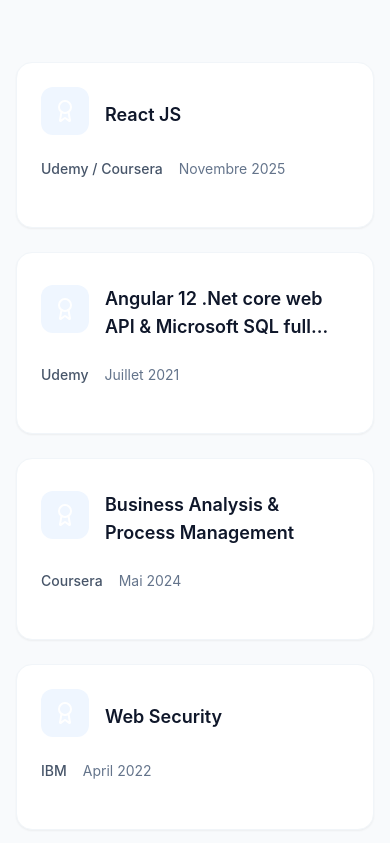
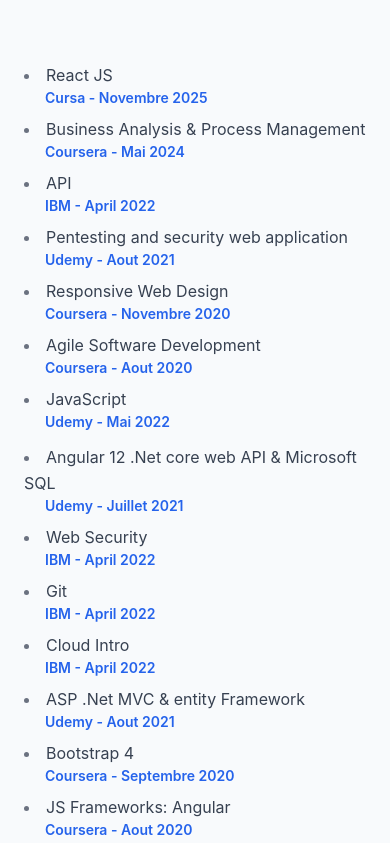
Before and after one commit to benamarfaiez/portfolio, a React (Vite) app: page / in a window 390 px wide. Shown: the part 6761-7604 px from the top of the page. Built offline with nearby package versions, Linux system fonts and the light colour scheme.

Commit message:
Mise à jour de la partie certification

```diff
--- a/src/components/Certifications.tsx
+++ b/src/components/Certifications.tsx
@@ -1,63 +1,47 @@
-import { ExternalLink, Award } from 'lucide-react';
 import { certifications } from '../data/certifications';
-import { motion } from 'framer-motion';
 
 export default function Certifications() {
+    const leftColumn = certifications.filter(c => c.column === 'left');
+    const rightColumn = certifications.filter(c => c.column === 'right');
+
     return (
         <section id="certifications" className="py-20 bg-slate-50 dark:bg-slate-900/50">
-            <div className="max-w-7xl mx-auto px-4 sm:px-6 lg:px-8">
-                <motion.div
-                    initial={{ opacity: 0, y: 20 }}
-                    whileInView={{ opacity: 1, y: 0 }}
-                    viewport={{ once: true }}
-                    transition={{ duration: 0.5 }}
-                    className="mb-16 text-center"
-                >
-                    <h2 className="text-3xl md:text-4xl font-bold mb-4">Certifications</h2>
-                    <div className="w-20 h-1.5 bg-blue-600 mx-auto rounded-full" />
-                </motion.div>
+            <div className="max-w-5xl mx-auto px-6 sm:px-8">
 
-                {/* Certifications Grid */}
-                <div className="grid grid-cols-1 sm:grid-cols-2 lg:grid-cols-3 xl:grid-cols-4 gap-6">
-                    {certifications.map((cert, index) => (
-                        <a
-                            key={index}
-                            href={cert.credentialUrl}
-                            target="_blank"
-                            rel="noopener noreferrer"
-                            className="bg-white dark:bg-slate-800 rounded-2xl p-6 shadow-sm hover:shadow-md transition-all border border-slate-100 dark:border-slate-700 group"
-                            aria-label={`Voir la certification ${cert.title} de ${cert.issuer}`}
-                        >
-                            {/* External Link Icon */}
-                            <div className="absolute top-4 right-4 opacity-0 group-hover:opacity-100 transition-opacity duration-300">
-                                <ExternalLink className="w-5 h-5 text-blue-600 dark:text-blue-400" />
-                            </div>
+                <div className="mb-16 text-center" style={{ opacity: 1, transform: 'none' }}>
+                    <h2 className="text-3xl md:text-4xl font-bold mb-4">
+                        Certifications
+                    </h2>
+                    <div className="w-20 h-1.5 bg-blue-600 mx-auto rounded-full"></div>
+                </div>
 
-                            {/* Certification Info */}
-                            <div className="space-y-2 flex items-center gap-4 mb-6">
-                                <div className="p-3 bg-blue-50 dark:bg-blue-900/30 rounded-xl group-hover:bg-blue-100 dark:group-hover:bg-blue-900/50 transition-colors">
-                                    <Award className="w-6 h-6 text-white" />
-                                </div>
-                                <h3 className="text-lg font-semibold text-slate-900 dark:text-slate-100 line-clamp-2 group-hover:text-blue-600 dark:group-hover:text-blue-400 transition-colors">
-                                    {cert.title}
-                                </h3>
-                            </div>
-                            <div className="flex items-center gap-4 mb-6">
-                                <div className="flex items-center justify-between text-sm">
-                                    <span className="text-slate-600 dark:text-slate-400 font-medium">
-                                        {cert.issuer}
-                                    </span>
-                                </div>
+                {/* Grid 2 Colonnes */}
+                <div className="grid grid-cols-1 md:grid-cols-2 gap-x-12 gap-y-2">
 
-                                <div className="flex items-center text-sm text-slate-500 dark:text-slate-500">
-                                    <span>{cert.date}</span>
-                                </div>
-                            </div>
+                    {/* Colonne Gauche */}
+                    <ul className="space-y-2 list-disc list-inside marker:text-gray-500">
+                        {leftColumn.map((cert) => (
+                            <li key={cert.id} className="text-gray-700 dark:text-gray-300 text-base leading-relaxed">
+                                <a href={cert.credentialUrl} target="_blank" rel="noopener noreferrer" className="hover:underline">{cert.title}</a>
+                                <p className="mb-1 text-sm font-semibold text-blue-600 dark:text-blue-400" style={{ marginLeft: '21px' }}>
+                                    {cert.issuer} - {cert.date}
+                                </p>
+                            </li>
+                        ))}
+                    </ul>
 
-                            {/* Hover Border Effect */}
-                            <div className="absolute inset-0 rounded-xl bg-gradient-to-r from-blue-500 to-cyan-500 opacity-0 group-hover:opacity-10 transition-opacity duration-300 pointer-events-none" />
-                        </a>
-                    ))}
+                    {/* Colonne Droite */}
+                    <ul className="space-y-2 list-disc list-inside marker:text-gray-500">
+                        {rightColumn.map((cert) => (
+                            <li key={cert.id} className="text-gray-700 dark:text-gray-300 text-base leading-relaxed">
+                                <a href={cert.credentialUrl} target="_blank" rel="noopener noreferrer" className="hover:underline">{cert.title}</a>
+                                <p className="mb-1 text-sm font-semibold text-blue-600 dark:text-blue-400" style={{ marginLeft: '21px' }}>
+                                    {cert.issuer} - {cert.date}
+                                </p>
+                            </li>
+                        ))}
+                    </ul>
+
                 </div>
             </div>
         </section>
--- a/src/components/Layout.tsx
+++ b/src/components/Layout.tsx
@@ -105,14 +105,6 @@
                                 © {new Date().getFullYear()} Faiez BEN AMAR. All rights reserved.
                             </p>
                         </div>
-                        <div className="flex space-x-6">
-                            <a href={personalInfo.linkedin} target="_blank" rel="noopener noreferrer" className="text-slate-400 hover:text-blue-600 transition-colors">
-                                <Linkedin size={20} />
-                            </a>
-                            <a href={`mailto:${personalInfo.email}`} className="text-slate-400 hover:text-blue-600 transition-colors">
-                                <Mail size={20} />
-                            </a>
-                        </div>
                     </div>
                 </div>
             </footer>
--- a/src/data/certifications.ts
+++ b/src/data/certifications.ts
@@ -1,93 +1,123 @@
 export interface Certification {
+    id: number;
     title: string;
     issuer: string;
     date: string;
     credentialUrl: string;
+    column: 'left' | 'right';
 }
 
 export const certifications: Certification[] = [
     {
+        id: 1,
         title: "React JS",
-        issuer: "Udemy / Coursera",
+        issuer: "Cursa",
         date: "Novembre 2025",
         credentialUrl: "https://cursa.app/fr/mon-certificat/cert4a927c59cfdf8be3109a23855c9e1896",
+        column: 'left',
     },
     {
-        title: "Angular 12 .Net core web API & Microsoft SQL full stack app",
+        id: 2,
+        title: "Angular 12 .Net core web API & Microsoft SQL",
         issuer: "Udemy",
         date: "Juillet 2021",
         credentialUrl: "https://udemy-certificate.s3.amazonaws.com/image/UC-a681e4dd-6815-479e-beb3-ba97ba7e9cab.jpg",
+        column: 'right',
     },
     {
+        id: 3,
         title: "Business Analysis & Process Management",
         issuer: "Coursera",
         date: "Mai 2024",
-        credentialUrl: "https://www.coursera.org/account/accomplishments/verify/9HDYARW3FGMV"
+        credentialUrl: "https://www.coursera.org/account/accomplishments/verify/9HDYARW3FGMV",
+        column: 'left',
     },
     {
+        id: 4,
         title: "Web Security",
         issuer: "IBM",
         date: "April 2022",
-        credentialUrl: "https://www.credly.com/badges/d19ee835-15fa-4ff4-8f8e-8a6bcaeaa8fc"
+        credentialUrl: "https://www.credly.com/badges/d19ee835-15fa-4ff4-8f8e-8a6bcaeaa8fc",
+        column: 'right',
     },
     {
+        id: 5,
         title: "API",
         issuer: "IBM",
         date: "April 2022",
-        credentialUrl: "https://www.credly.com/badges/ade52373-6610-4525-9160-66e4c5334647"
+        credentialUrl: "https://www.credly.com/badges/ade52373-6610-4525-9160-66e4c5334647",
+        column: 'left',
     },
     {
+        id: 6,
         title: "Git",
         issuer: "IBM",
         date: "April 2022",
-        credentialUrl: "https://www.credly.com/badges/181fcbcb-d270-4bbb-bd08-907cf7c06f67"
+        credentialUrl: "https://www.credly.com/badges/181fcbcb-d270-4bbb-bd08-907cf7c06f67",
+        column: 'right',
     },
     {
+        id: 7,
         title: "Cloud Intro",
         issuer: "IBM",
         date: "April 2022",
-        credentialUrl: "https://www.credly.com/badges/badfb93e-6402-4ca0-9e33-b7e0e39046f2"
+        credentialUrl: "https://www.credly.com/badges/badfb93e-6402-4ca0-9e33-b7e0e39046f2",
+        column: 'right',
     },
     {
+        id: 8,
         title: "Pentesting and security web application",
         issuer: "Udemy",
         date: "Aout 2021",
-        credentialUrl: "https://www.udemy.com/certificate/UC-28a41f64-5dd2-41e2-8e0d-1aaf0db4b36c/"
+        credentialUrl: "https://www.udemy.com/certificate/UC-28a41f64-5dd2-41e2-8e0d-1aaf0db4b36c/",
+        column: 'left',
     },
     {
+        id: 9,
         title: "ASP .Net MVC & entity Framework",
         issuer: "Udemy",
         date: "Aout 2021",
-        credentialUrl: "https://udemy-certificate.s3.amazonaws.com/image/UC-c709bdb1-0503-4c45-b69b-3164a3b35051.jpg"
+        credentialUrl: "https://udemy-certificate.s3.amazonaws.com/image/UC-c709bdb1-0503-4c45-b69b-3164a3b35051.jpg",
+        column: 'right',
     },
     {
+        id: 10,
         title: "Responsive Web Design",
         issuer: "Coursera",
         date: "Novembre 2020",
-        credentialUrl: "https://www.coursera.org/account/accomplishments/verify/XKFZA7UUFCYH"
+        credentialUrl: "https://www.coursera.org/account/accomplishments/verify/XKFZA7UUFCYH",
+        column: 'left',
     },
     {
-        title: "Front-End Web UI Frameworks and Tools: Bootstrap 4",
+        id: 11,
+        title: "Bootstrap 4",
         issuer: "Coursera",
         date: "Septembre 2020",
-        credentialUrl: "https://www.coursera.org/account/accomplishments/verify/R4GMJYYE3VMG"
+        credentialUrl: "https://www.coursera.org/account/accomplishments/verify/R4GMJYYE3VMG",
+        column: 'right',
     },
     {
+        id: 12,
         title: "Agile Software Development",
         issuer: "Coursera",
         date: "Aout 2020",
-        credentialUrl: "https://www.coursera.org/account/accomplishments/verify/TNDQYUPSV5VT"
+        credentialUrl: "https://www.coursera.org/account/accomplishments/verify/TNDQYUPSV5VT",
+        column: 'left',
     },
     {
+        id: 13,
         title: "JS Frameworks: Angular",
         issuer: "Coursera",
         date: "Aout 2020",
-        credentialUrl: "https://www.coursera.org/account/accomplishments/verify/VA24E6BUJ6ZG"
+        credentialUrl: "https://www.coursera.org/account/accomplishments/verify/VA24E6BUJ6ZG",
+        column: 'right',
     },
     {
+        id: 14,
         title: "JavaScript",
         issuer: "Udemy",
         date: "Mai 2022",
-        credentialUrl: "https://www.udemy.com/certificate/UC-9f703df2-1b65-402d-993f-bb8f262987c8/"
+        credentialUrl: "https://www.udemy.com/certificate/UC-9f703df2-1b65-402d-993f-bb8f262987c8/",
+        column: 'left',
     }
 ];
```
Also changed, not shown: playwright-report/index.html (+1 -1 lines), 1 other file (tests, documents, lock files or other folders).
